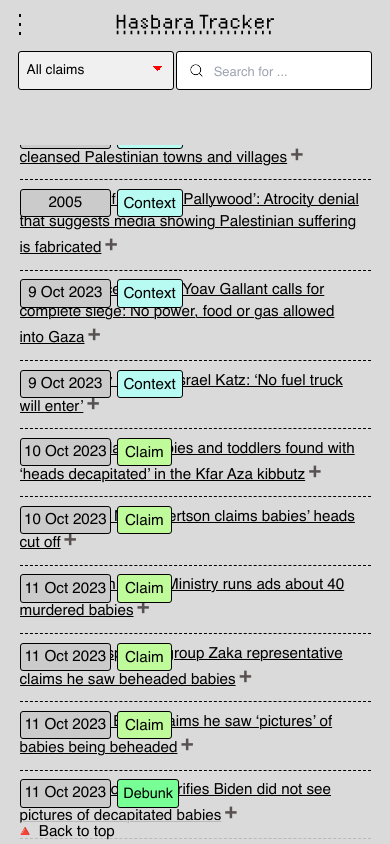
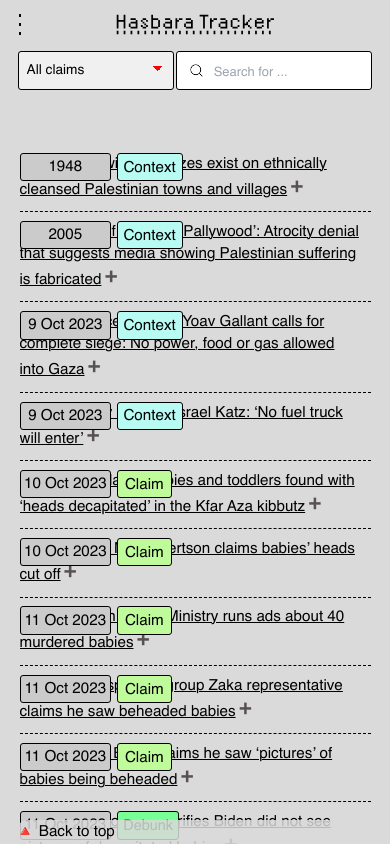
Before and after one commit to tamtzekin/hasbara-tracker, a React (Create React App) app: page /tracker in a window 390 px wide. Shown: the top 844 px of the page. Built offline with nearby package versions, Linux system fonts and the light colour scheme.

Commit message:
push down Tracker container

```diff
--- a/src/components/Tracker.css
+++ b/src/components/Tracker.css
@@ -665,7 +665,7 @@ ul {
         width: 100%;
         margin-left: 0%;
         margin-right: 3%;
-        margin-top: 7rem;
+        margin-top: 41%;
         overflow-x: auto;
         -webkit-overflow-scrolling: touch;
     }
```
